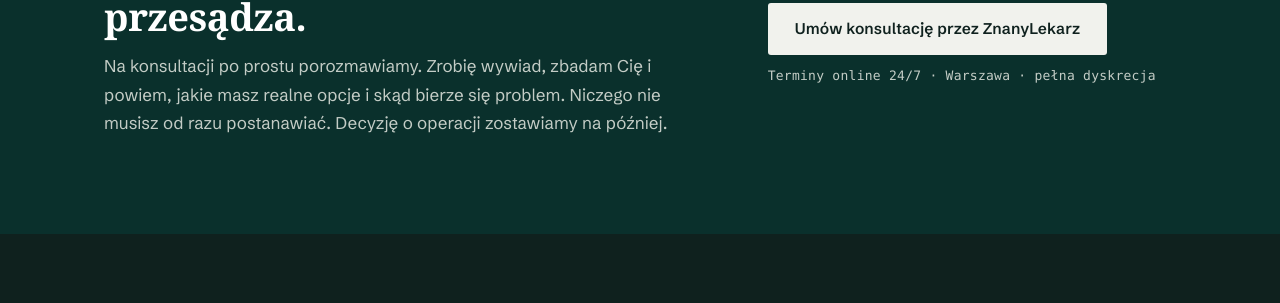
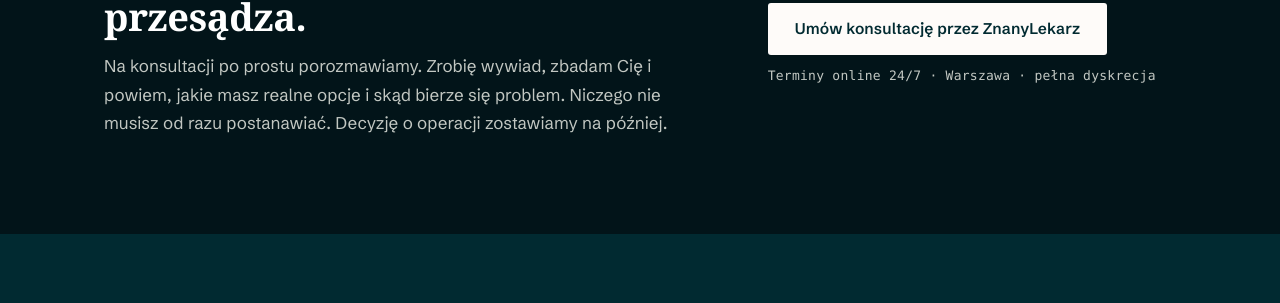
Before and after one commit to NadajFirmiePed/implant-pracia, a plain HTML site: page fakty-i-mity.html in a window 1280 px wide. Shown: the part 2047-2350 px from the top of the page. Drawn offline with Linux system fonts and the light colour scheme; no server answers; a web font is replaced by a local one.

Commit message:
Rebranding kolorystyczny wg oficjalnej strony klientki (turbourolog.pl): teal + błękit
Co-Authored-By: Claude Opus 4.8 <noreply@anthropic.com>

```diff
--- a/fakty-i-mity.html
+++ b/fakty-i-mity.html
@@ -6,7 +6,7 @@
 <title>Implant prącia: fakty, mity i FAQ | dr Bonder-Nowicka</title>
 <meta name="description" content="Czy implant powiększa prącie? Czy partnerka go wyczuje? Czy decyzja jest odwracalna? 15 najczęstszych pytań i mitów o implantach prącia, bez owijania.">
 <meta name="robots" content="index, follow">
-<meta name="theme-color" content="#0F211E">
+<meta name="theme-color" content="#003D47">
 <!-- TODO przy wdrożeniu: uzupełnij docelową domenę i odkomentuj -->
 <!-- <link rel="canonical" href="https://TWOJA-DOMENA.pl/fakty-i-mity.html"> -->
 <!-- <meta property="og:locale" content="pl_PL"><meta property="og:type" content="website">
@@ -156,20 +156,21 @@
    ============================================================ */
 
 :root{
-  --paper:      #F1F2ED;
-  --paper-2:    #E7EAE1;
-  --paper-3:    #DFE3D8;
-  --ink:        #0F211E;
-  --ink-2:      #3A4A45;
-  --petrol:     #175C54;
-  --petrol-2:   #0E413B;
-  --petrol-3:   #0A302C;
-  --ochre:      #A97B22;
-  --ochre-2:    #8A6217;
-  --line:       rgba(15,33,30,.16);
-  --line-soft:  rgba(15,33,30,.09);
-  --line-inv:   rgba(241,242,237,.22);
-  --paper-inv:  #EDEFE8;
+  /* Paleta z oficjalnej strony klientki: turbourolog.pl */
+  --paper:      #FEFBF9;
+  --paper-2:    #F3EEE9;
+  --paper-3:    #E8E0D9;
+  --ink:        #012A31;
+  --ink-2:      #3C5960;
+  --petrol:     #0D6D86;
+  --petrol-2:   #003D47;
+  --petrol-3:   #021419;
+  --ochre:      #3EABF0;
+  --ochre-2:    #1E86C7;
+  --line:       rgba(0,61,71,.16);
+  --line-soft:  rgba(0,61,71,.09);
+  --line-inv:   rgba(251,247,244,.22);
+  --paper-inv:  #FBF7F4;
 
   --serif: "STIX Two Text", "Georgia", "Times New Roman", serif;
   --sans:  "Schibsted Grotesk", "Segoe UI", system-ui, sans-serif;
@@ -179,7 +180,7 @@
   --pad: clamp(20px, 4vw, 44px);
   --r: 3px;
 
-  --sh-btn: 0 10px 24px -12px rgba(14,65,59,.55);
+  --sh-btn: 0 10px 24px -12px rgba(0,61,71,.45);
   --sh-card: 0 18px 44px -30px rgba(15,33,30,.35);
 }
 
@@ -1113,10 +1114,10 @@ blockquote.pull footer{
 </script>
 <style>
 #ed-bar{position:fixed;right:16px;bottom:16px;z-index:9999;display:none;gap:8px;
-  align-items:center;background:#0E413B;color:#EDEFE8;padding:8px 10px;border-radius:6px;
+  align-items:center;background:#003D47;color:#FBF7F4;padding:8px 10px;border-radius:6px;
   font-family:system-ui,sans-serif;font-size:14px;box-shadow:0 10px 30px -10px rgba(0,0,0,.5)}
 body.ed-ready #ed-bar{display:flex}
-#ed-bar button{background:#A97B22;color:#0F211E;border:0;border-radius:4px;padding:7px 12px;
+#ed-bar button{background:#3EABF0;color:#012A31;border:0;border-radius:4px;padding:7px 12px;
   font-weight:600;cursor:pointer;font-size:14px}
 #ed-bar button#ed-cancel{background:transparent;color:#EDEFE8;text-decoration:underline;padding:7px 6px}
 #ed-msg{opacity:.9;font-size:13px;max-width:240px}
```
Also changed, not shown: implant-hydrauliczny.html (+19 -18 lines), implant-polsztywny.html (+19 -18 lines), implant-pracia-JEDEN-PLIK.html (+17 -16 lines), index.html (+19 -18 lines), kontakt.html (+19 -18 lines), o-lekarce.html (+19 -18 lines), przebieg-leczenia.html (+19 -18 lines), rodzaje-implantow.html (+19 -18 lines), warianty-animacji.html (+19 -18 lines), zycie-z-implantem.html (+19 -18 lines).
